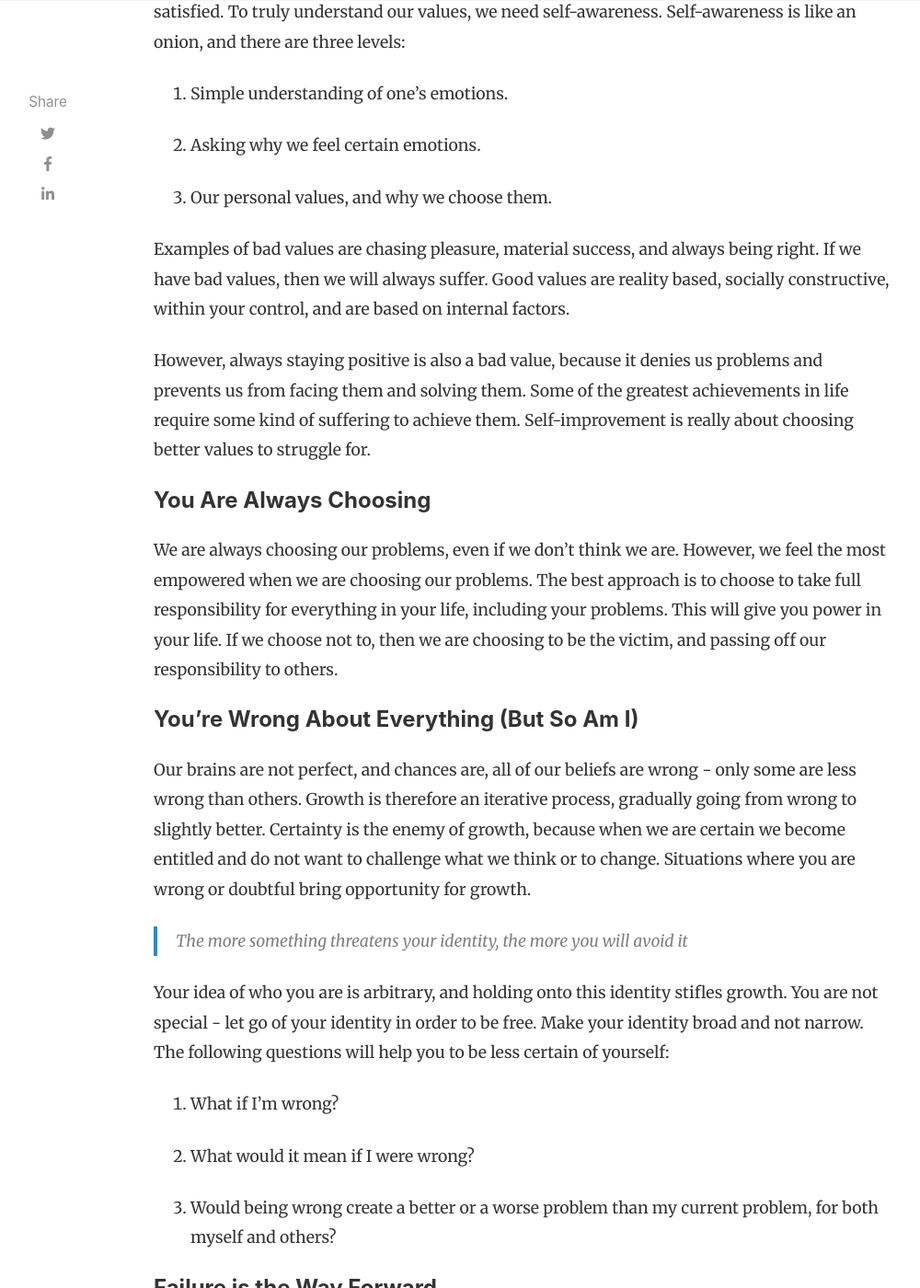
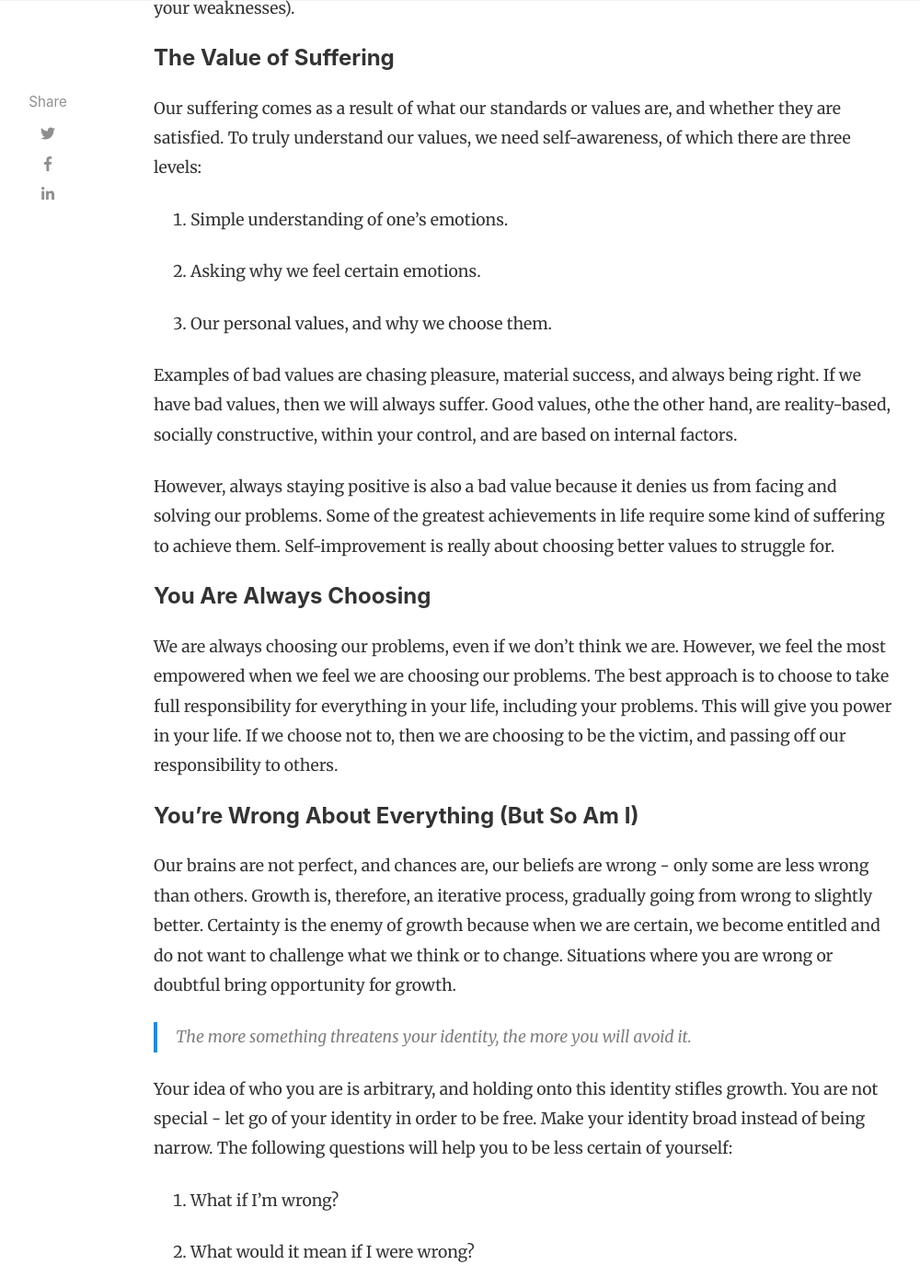
Before and after one commit to LeNPaul/hungry-minds, a Jekyll site: the page built from _posts/2021-03-04-the-subtle-art-of-not-giving-a-fuck-by-mark-manson-book-summary.md, in a window 1280 px wide and 1400 px high, scrolled down 2302 px. Shown: the whole window at 92% size, without its empty margins (118-1118 px from the left). Built offline with Jekyll 4.4.1, drawn with Linux system fonts in a browser that asks for light colours; nearby versions of some CDN libraries; comment, search, counter and statistics services are not loaded; some of the changed text lies outside the part shown.

Commit message:
Publish blog post

```diff
--- a/_posts/2021-03-04-the-subtle-art-of-not-giving-a-fuck-by-mark-manson-book-summary.md
+++ b/_posts/2021-03-04-the-subtle-art-of-not-giving-a-fuck-by-mark-manson-book-summary.md
@@ -10,7 +10,9 @@
 comments: false
 ---
 
-*The Subtle Art of Not Giving a F*ck* by Mark Manson was first published in 2016, and since then has become incredibly popular. I first came across this book at the local book store, and recall how the cover immediately caught my attention - both the colour, typography, and the actual title of the book. I eventually read the book after it was recommended to me a few times. Although I don't think this book offers anything new or groundbreaking, it is a great summary of much of the self-improvement advice that you will come across in this genre packaged in a single book.
+I first came across *The Subtle Art of Not Giving a F\*ck* by Mark Manson at the local book store, and recall how the cover immediately caught my attention - both the colour, typography, and the actual title of the book. I eventually read this book after it was recommended to me many times.
+
+Although I don't think this book offers anything new, I still think it is a great summary of much of the self-improvement advice that you will come across in this genre, packaged into a single book.
 
 ### Summary
 
@@ -18,7 +20,7 @@
 
 > The desire for more positive experience is itself a negative experience. And, paradoxically, the acceptance of one’s negative experience is itself a positive experience.
 
-The more you try to do something, the less likely you are to succeed. Conversely, the less you try to succeed at something, the more likely you are to succeed. Everything worthwhile in life is won through overcoming the associated negative experience. That being said, there are some subtleties with this rule:
+The more you try to do something, the less likely you are to succeed. Conversely, the less you try to succeed at something, the more likely you are to succeed. That being said, there are some subtleties with this rule:
 
 1. Not giving a fuck does not mean being indifferent; it means being comfortable with being different.
 
@@ -26,19 +28,23 @@
 
 3. Whether you realize it or not, you are always choosing what to give a fuck about.
 
-#### Happiness is a Problem
+Another way of putting this is that everything worthwhile in life is won through overcoming the associated negative experience, as opposed to chasing the positive experience.
+
+#### Happiness Is a Problem
 
 > This is the most simple and basic component of life: our struggles determine our successes. Our problems birth our happiness, along with slightly better, slightly upgraded problems.
 
-Suffering is an inherent part of life. Happiness comes from solving problems. This does not mean that you get rid of problems or that they go away, but rather you move on to better problems. Don't deny your problems or have a victim mentality. Instead, choose the struggle and problems you are willing to stick through - the joy is in the climb itself.
+Suffering is an inherent part of life. Happiness comes from solving problems. This does not mean that you get rid of problems or that they go away, but rather, you move on to better problems. Don't deny your problems or have a victim mentality. Instead, choose the struggle and problems you are willing to stick through - the joy is in the climb itself.
 
 #### You Are Not Special
 
-Our problems are not unique, and most people are average at most things they do. Avoid being entitled and thinking that everything revolves around you. Entitlement causes you to try and chase the extremes, whether it being a victim or being exceptional. Accepting that you are average is not failure - the true measure of self-worth is how you feel about your negative experiences, not your positive ones (i.e. how comfortable you are with your weaknesses).
+Our problems are not unique, and most people are average at most things they do. Avoid being entitled and thinking that everything revolves around you. Entitlement causes you to try to stand out and chase the extremes, whether it being a victim or being exceptional.
+
+Accepting that you are average is not a failure. The true measure of self-worth is how you feel about your negative experiences, not your positive ones (i.e. how comfortable you are with your weaknesses).
 
 #### The Value of Suffering
 
-Our suffering comes as a result of what our standards or values are, and whether or not they are satisfied. To truly understand our values, we need self-awareness. Self-awareness is like an onion, and there are three levels:
+Our suffering comes as a result of what our standards or values are, and whether they are satisfied. To truly understand our values, we need self-awareness, of which there are three levels:
 
 1. Simple understanding of one's emotions.
 
@@ -46,21 +52,21 @@
 
 3. Our personal values, and why we choose them.
 
-Examples of bad values are chasing pleasure, material success, and always being right. If we have bad values, then we will always suffer. Good values are reality based, socially constructive, within your control, and are based on internal factors.
+Examples of bad values are chasing pleasure, material success, and always being right. If we have bad values, then we will always suffer. Good values, othe the other hand, are reality-based, socially constructive, within your control, and are based on internal factors.
 
-However, always staying positive is also a bad value, because it denies us problems and prevents us from facing them and solving them. Some of the greatest achievements in life require some kind of suffering to achieve them. Self-improvement is really about choosing better values to struggle for.
+However, always staying positive is also a bad value because it denies us from facing and solving our problems. Some of the greatest achievements in life require some kind of suffering to achieve them. Self-improvement is really about choosing better values to struggle for.
 
 #### You Are Always Choosing
 
-We are always choosing our problems, even if we don't think we are. However, we feel the most empowered when we are choosing our problems.  The best approach is to choose to take full responsibility for everything in your life, including your problems. This will give you power in your life. If we choose not to, then we are choosing to be the victim, and passing off our responsibility to others.
+We are always choosing our problems, even if we don't think we are. However, we feel the most empowered when we feel we are choosing our problems.  The best approach is to choose to take full responsibility for everything in your life, including your problems. This will give you power in your life. If we choose not to, then we are choosing to be the victim, and passing off our responsibility to others.
 
 #### You're Wrong About Everything (But So Am I)
 
-Our brains are not perfect, and chances are, all of our beliefs are wrong - only some are less wrong than others. Growth is therefore an iterative process, gradually going from wrong to slightly better. Certainty is the enemy of growth, because when we are certain we become entitled and do not want to challenge what we think or to change. Situations where you are wrong or doubtful bring opportunity for growth.
+Our brains are not perfect, and chances are, our beliefs are wrong - only some are less wrong than others. Growth is, therefore, an iterative process, gradually going from wrong to slightly better. Certainty is the enemy of growth because when we are certain, we become entitled and do not want to challenge what we think or to change. Situations where you are wrong or doubtful bring opportunity for growth.
 
-> The more something threatens your identity, the more you will avoid it
+> The more something threatens your identity, the more you will avoid it.
 
-Your idea of who you are is arbitrary, and holding onto this identity stifles growth. You are not special - let go of your identity in order to be free. Make your identity broad and not narrow. The following questions will help you to be less certain of yourself:
+Your idea of who you are is arbitrary, and holding onto this identity stifles growth. You are not special - let go of your identity in order to be free. Make your identity broad instead of being narrow. The following questions will help you to be less certain of yourself:
 
 1. What if I'm wrong?
 
@@ -68,29 +74,29 @@
 
 3. Would being wrong create a better or a worse problem than my current problem, for both myself and others?
 
-#### Failure is the Way Forward
+#### Failure Is the Way Forward
 
-Growing and improving is based on thousands of tiny failures. When we try too hard to stay in our comfort zones and avoid failure (as many learn to do later in life), we stop growing. Social media has made it easier to see the extreme ends of the bell curve - to see the success but not the failure that it took to get there. Good values are process orientated and have many iterations.
+Growth and improvement are based on thousands of tiny failures. When we try too hard to stay in our comfort zones and avoid failure (as many learn to do later in life), we stop growing. Social media has made it easier to see the extreme ends of the bell curve - to see the success but not the failure that it took to get there. Good values are process orientated and have many iterations.
 
 > Our proudest achievements come in the face of the greatest adversity. Our pain often makes us stronger, more resilient, more grounded.
 
-Denying pains means denying our potential. Be comfortable with feeling bad while in the process of learning and growing, and learn how to sustain this pain.
+Denying pains means denying our potential. Be comfortable feeling bad while in the process of learning and growing, and learn how to sustain this pain.
 
 > Action isn't just the effect of motivation; it's also the cause of it.
 
-Motivation is actually an endless loop that goes from action, to inspiration, to motiviation. You can start this loop by taking action and doing something. This is the "do something" principle.
+Motivation is an endless loop that goes from action, to inspiration, to motivation. You can start this loop by taking action and doing something. This is the "do something" principle.
 
 > Don't just sit there. Do something. The answers will follow.
 
 #### The Importance of Saying No
 
-It is important to accept rejection, as well as giving the rejection. This establishes trust, as you have to be honest and say "no" when you mean it. Rejecting means that you have values and standards that you stand for, and you are able to stick to them. This gives you direction in life and provides meaning. Although avoiding rejecting gives us short term plesaure, in the long term it makes us directionless and without meaning. To truly appreciate something, you must commit to it, and in doing so, you must reject everything else.
+It is important to accept rejection, as well as give rejection. This establishes trust, as you are honest and say "no" when you mean it. Rejecting something means that you have values and standards that you stand for, and you are able to stick to them. This gives you direction in life and provides meaning. Although avoiding rejecting gives us short term pleasure, in the long term it makes us directionless and without meaning. To truly appreciate something, you must commit to it, and in doing so, you must reject everything else.
 
 Learn how to set boundaries and say "no" when needed - accepting responsibility for yourself and not others, and not expecting anyone else to take responsibility for your problems.
 
 
-#### ... And Then You Die
+#### ...And Then You Die
 
 > The fear of death follows from the fear of life. A man who lives fully is prepared to die at any time.
 
-Death gives us meaning to our lives, and puts things into perspective, allowing us to focus on the important things. See yourself as something bigger than yourself, and choose values that go beyond serving yourself. Happiness comes from caring about something greater than yourself.
+Death gives us meaning to our lives, and puts things into perspective, allowing us to focus on the important things. See yourself as something bigger than who you are, and choose values that go beyond serving yourself. Happiness comes from caring about something greater than yourself.
```
